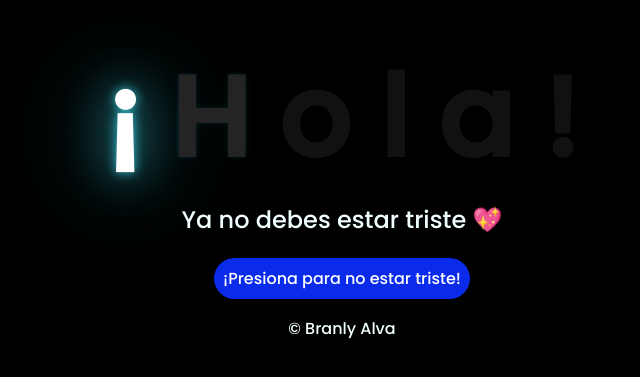
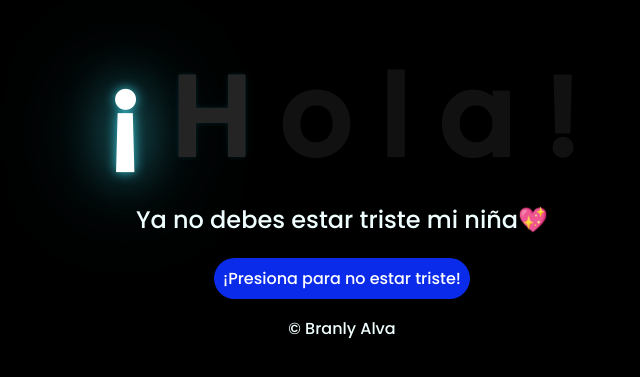
Before and after one commit to bran2211/flowers, a plain HTML site: page index.html in a window 1280 px wide. Shown: the part 141-518 px from the top of the page, without its empty margins (306-946 px from the left). Drawn offline with Linux system fonts and the light colour scheme.

Commit message:
Actualizar index.html

```diff
--- a/index.html
+++ b/index.html
@@ -20,7 +20,7 @@
         <span>!</span>
     </div>
     <div class="description">
-        <span>Ya no debes estar triste 💖</span>
+        <span>Ya no debes estar triste mi niña💖</span>
     </div>
     <div class="button">
         <button class="botones">
```
